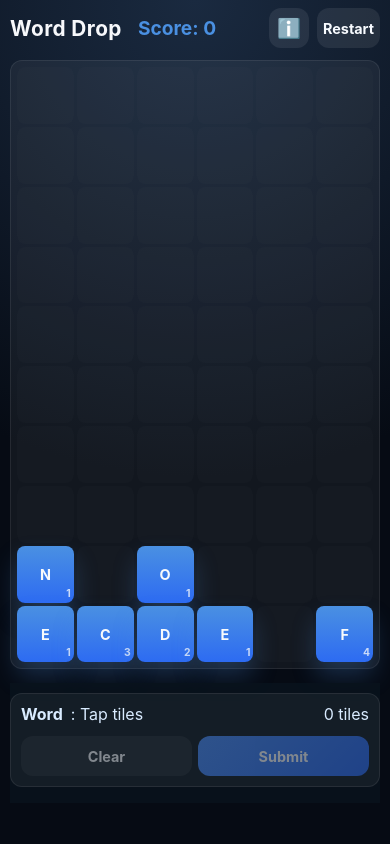
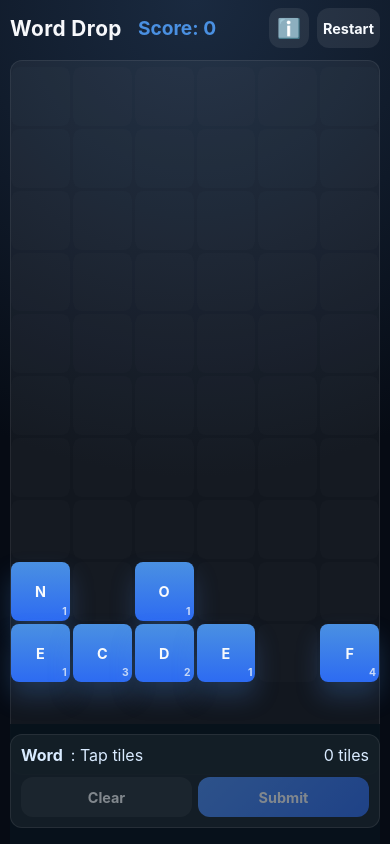
Before and after one commit to khetrick/Word_Game, a React (Vite) app: page / in a window 390 px wide. Built offline with nearby package versions, Linux system fonts and the light colour scheme.

Commit message:
Fix board layout

```diff
--- a/src/dictionary.ts
+++ b/src/dictionary.ts
@@ -107,7 +107,7 @@ export const DICTIONARY = new Set<string>([
   'stag', 'star', 'stay', 'stem', 'step', 'stew', 'stir', 'stop', 'stub', 'stud', 'such',
   'suit', 'sulk', 'sums', 'sung', 'sunk', 'sure', 'surf', 'swam', 'swan', 'swap', 'sway',
   'swim', 'tail', 'take', 'tale', 'talk', 'tall', 'tame', 'tank', 'tape', 'taps', 'tare',
-  'task', 'team', 'tear', 'teas', 'teem', 'tell', 'tend', 'tent', 'term', 'test', 'text',
+  'task', 'team', 'tear', 'teas', 'teem', 'tell', 'tend', 'tent', 'term', 'test', 'text','teen',
   'than', 'that', 'thaw', 'them', 'then', 'they', 'thin', 'this', 'thou', 'thus', 'tick',
   'tide', 'tidy', 'tied', 'ties', 'tier', 'tile', 'tilt', 'time', 'tiny', 'tips', 'tire',
   'toad', 'toes', 'tofu', 'told', 'toll', 'tomb', 'tone', 'took', 'tool', 'tops', 'tore',
--- a/src/styles.css
+++ b/src/styles.css
@@ -561,6 +561,7 @@ button:disabled {
 @media (max-width: 420px) and (max-height: 900px) {
   .app {
     padding: 8px 10px 20px;
+    min-height: 100dvh;
   }
 
   .title-row {
@@ -592,7 +593,7 @@ button:disabled {
   .board {
     gap: 3px;
     margin: 6px 0;
-    padding: 6px;
+    padding: 6px 0 92px;
     border-radius: 12px;
   }
 
@@ -606,7 +607,7 @@ button:disabled {
     position: sticky;
     bottom: 0;
     padding: 10px 0 16px;
-    background: rgba(8, 18, 28, 0.9);
+    background: rgba(8, 18, 28, 0.95);
     z-index: 5;
     margin-top: 8px;
   }
```
